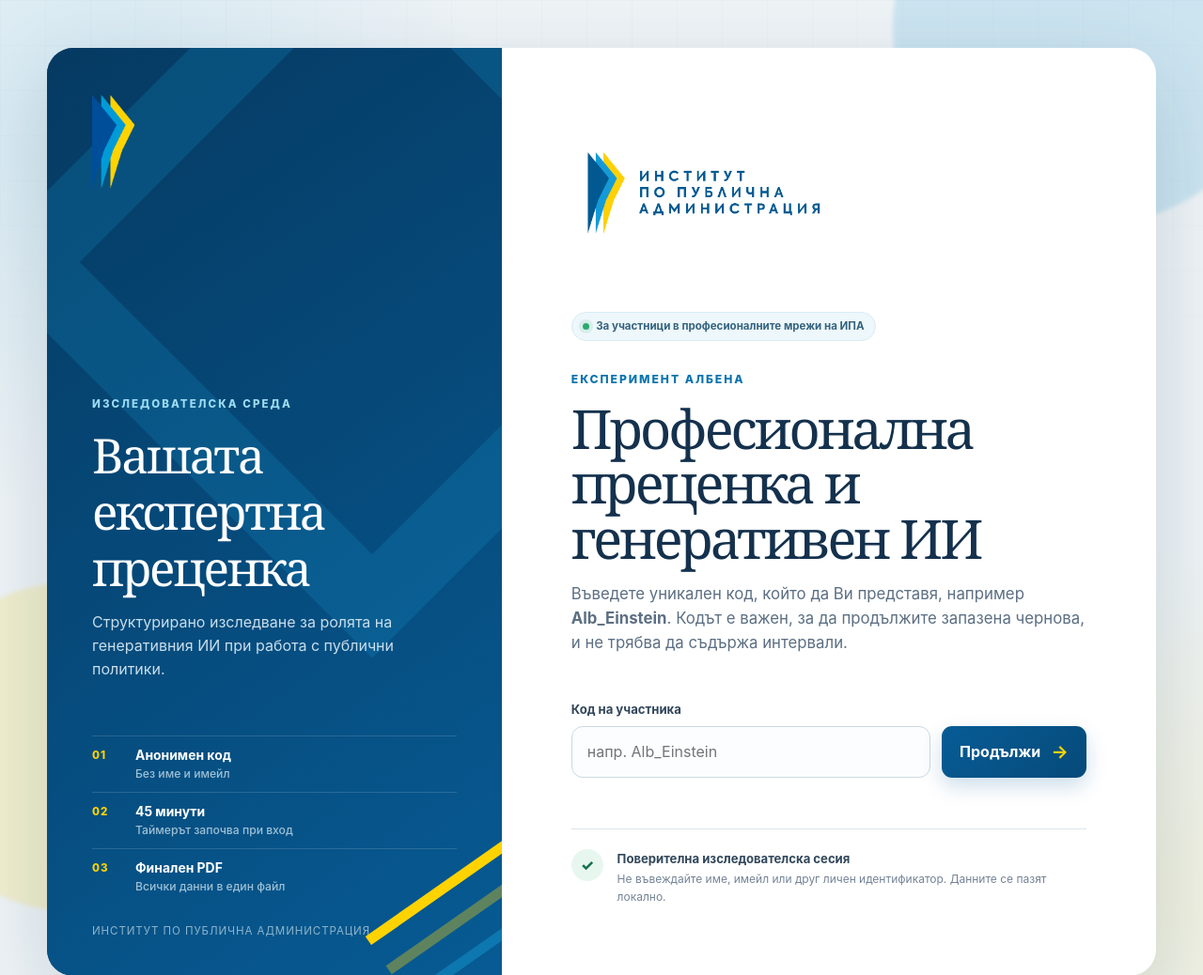
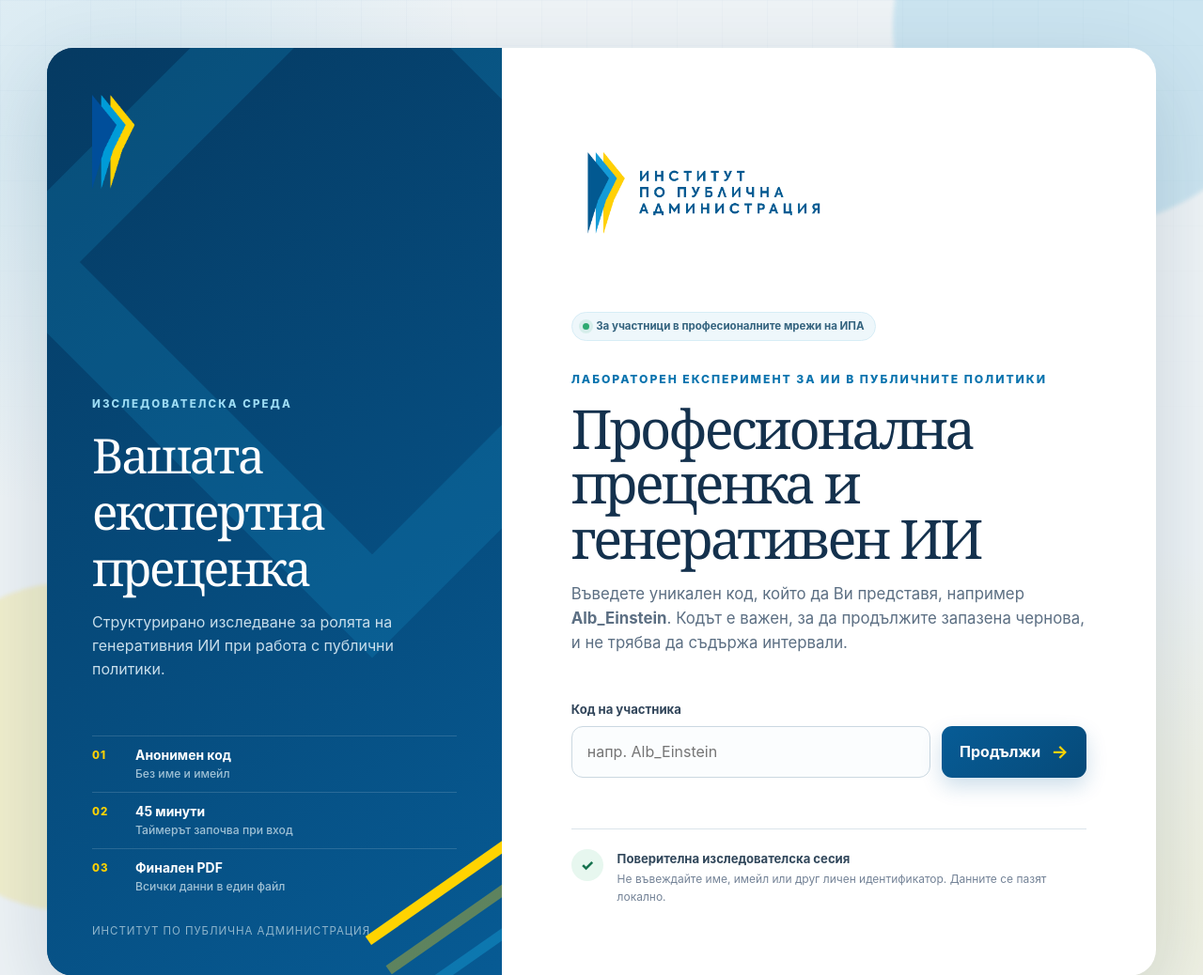
Before and after one commit to pi2-beep/albena_experiment, a Flask app: page / in a window 1280 px wide. Shown: the top 1038 px of the page at 94% size. Run offline with Flask 3, Linux system fonts and the light colour scheme.

Commit message:
Finalize experiment subtitle

```diff
--- a/templates/index.html
+++ b/templates/index.html
@@ -33,7 +33,7 @@
         </a>
         <div class="login-title-block">
           <span class="status-pill"><i></i> За участници в професионалните мрежи на ИПА</span>
-          <p class="eyebrow">Експеримент Албена</p>
+          <p class="eyebrow">Лабораторен експеримент за ИИ в публичните политики</p>
           <h1 id="login-title">Професионална преценка и генеративен ИИ</h1>
           <p class="lead">Въведете уникален код, който да Ви представя, например <strong>Alb_Einstein</strong>. Кодът е важен, за да продължите запазена чернова, и не трябва да съдържа интервали.</p>
         </div>
```
